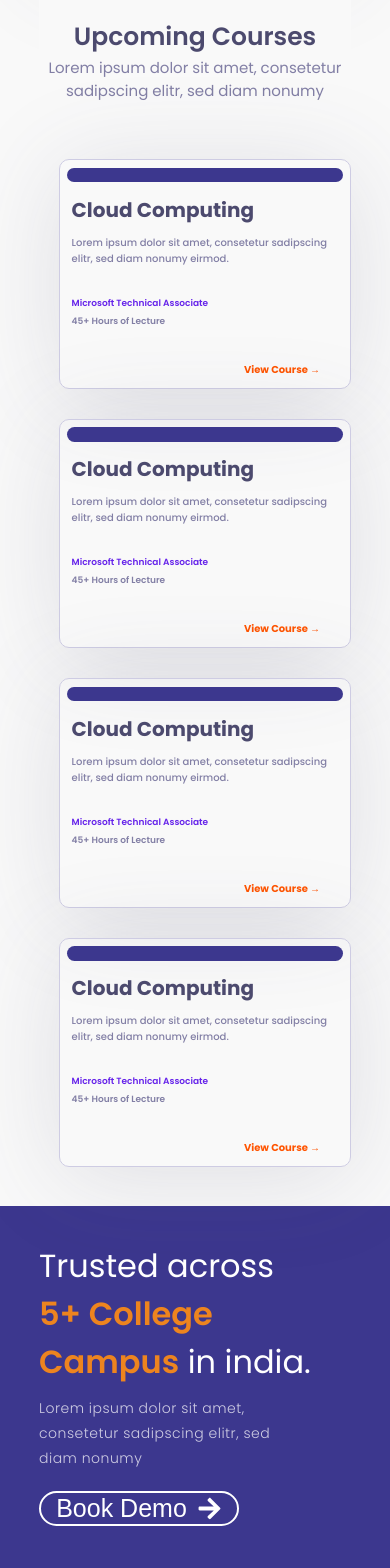
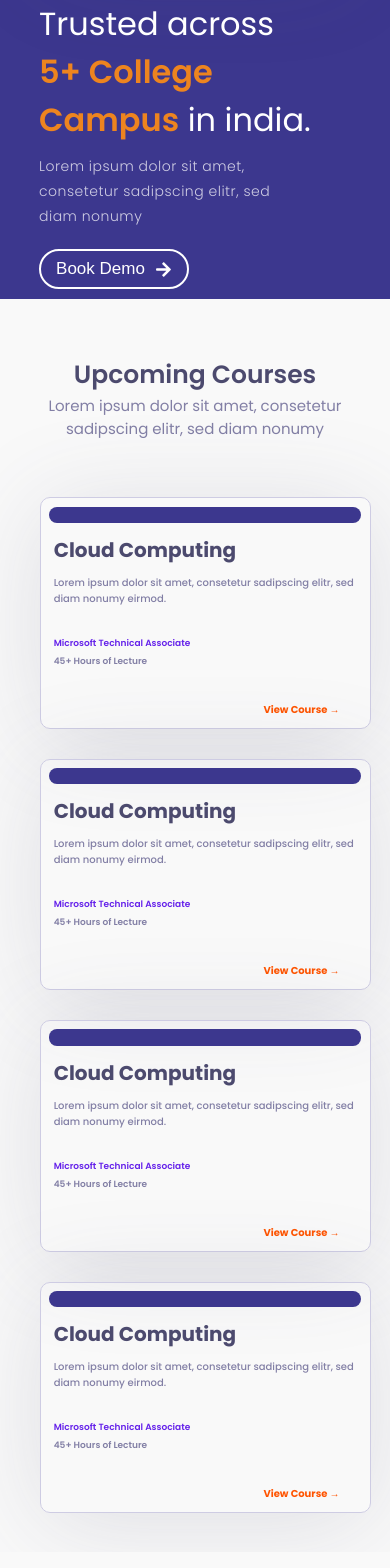
Before and after one commit to divyashasinha23/Floxus_website, a React (Create React App) app in the folder frontend/: page / in a window 390 px wide. Shown: the part 1731-3299 px from the top of the page. Built offline with nearby package versions, Linux system fonts and the light colour scheme.

Commit message:
home page fully mobile friendly

```diff
--- a/frontend/src/App.js
+++ b/frontend/src/App.js
@@ -4,7 +4,6 @@ import CourseSection from './components/CourseSection/CourseSection';
 import HeroSection from './components/HeroSection/HeroSection';
 import { BrowserRouter as Router, Switch, Route } from 'react-router-dom';
 import Floxusfeature from './components/FloxusUSP/Floxusfeature';
-import Toolbar from './components/ToolBar/Toolbar';
 
 function App() {
   return (
@@ -12,11 +11,10 @@ function App() {
       <div>
         <Switch>
           <Route path="/" exact>
-            {/* <Toolbar /> */}
             <HeroSection />
             <Floxusfeature />
+            <CampusSection />
             <CourseSection />
-            <CampusSection />
           </Route>
           <Route path="/course">
             <CertificationSection />
--- a/frontend/src/components/CampusSection/CampusSection.js
+++ b/frontend/src/components/CampusSection/CampusSection.js
@@ -10,6 +10,10 @@ const CampusWrapper = styled.div`
   background-color: #3c378e;
   justify-content: center;
   align-items: center;
+
+  @media (max-width: 496px) {
+    margin-top: 10%;
+  }
 `;
 
 const CampusContainer = styled.div`
@@ -20,6 +24,7 @@ const CampusContainer = styled.div`
 
   @media (max-width: 496px) {
     flex-direction: column;
+    height: auto;
   }
 `;
 
@@ -29,6 +34,10 @@ const CampusData = styled.div`
   height: 100vh;
   justify-content: center;
   align-items: center;
+
+  @media (max-width: 496px) {
+    height: auto;
+  }
 `;
 
 const CampusContent = styled.div`
@@ -36,9 +45,10 @@ const CampusContent = styled.div`
   flex-direction: column;
   height: 50%;
   width: 100%;
-
+  ${'' /* background-color: black; */}
+  justify-content: center;
   @media (max-width: 496px) {
-    height: 80%;
+    height: auto;
   }
 `;
 
@@ -66,19 +76,22 @@ const Description = styled.div`
 
 const CampusButton = styled.button`
   display: flex;
-  width: 200px;
+  width: 150px;
+  height: 40px;
   background: transparent;
   border: 2px solid #fff;
-  border-radius: 22.5px;
+  border-radius: 20px;
   margin-top: 20px;
   justify-content: center;
   align-items: center;
   color: white;
-  font-size: 25px;
+  font-size: 17px;
   font-weight: 500;
   cursor: pointer;
-  padding: 15px 32px @media (max-width: 496px) {
-    height: 55px;
+
+  @media (max-width: 496px) {
+    ${'' /* height: 55px; */}
+    margin-bottom:10px;
   }
 `;
 
--- a/frontend/src/components/CourseBox/CourseBox.js
+++ b/frontend/src/components/CourseBox/CourseBox.js
@@ -47,8 +47,8 @@ const BoxRight = styled.div`
 `;
 const ImageContainer = styled.div`
   display: flex;
-  height: 100%;
-  width: 95%;
+  height: 90%;
+  width: 110%;
   background: #3c378e;
   border-radius: 8px;
   margin-left: -30%;
@@ -56,6 +56,8 @@ const ImageContainer = styled.div`
   @media (max-width: 496px) {
     margin-left: 0;
     margin-top: 5%;
+    height: 100%;
+    width: 95%;
   }
 `;
 const BoxHeading = styled.p`
--- a/frontend/src/components/CourseSection/CourseSection.js
+++ b/frontend/src/components/CourseSection/CourseSection.js
@@ -57,7 +57,7 @@ const CourseBoxContainer = styled.div`
   margin-bottom: 10%;
 
   @media (max-width: 496px) {
-    width: 80%;
+    width: 90%;
   }
 `;
 
```
